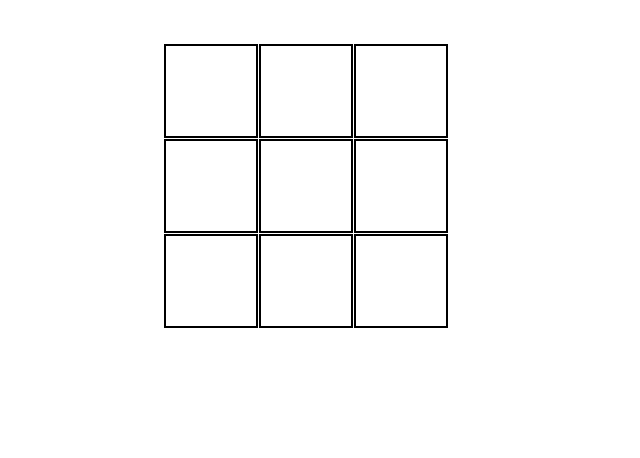
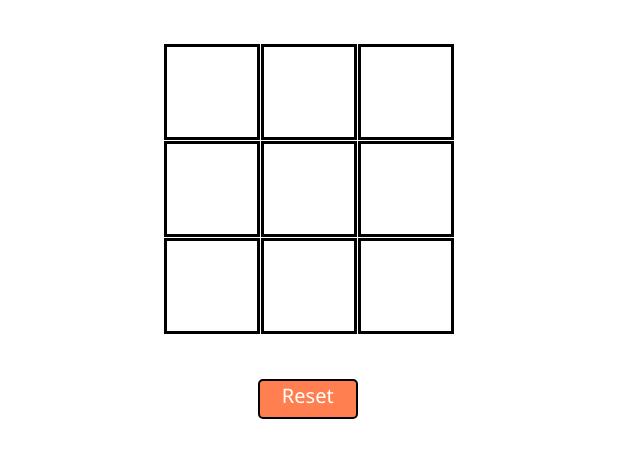
Before and after one commit to Prabh26Flash/Tic, a plain HTML site: page index.html in a window 1280 px wide. Shown: the part 122-580 px from the top of the page, without its empty margins (318-958 px from the left). Drawn offline with Linux system fonts and the light colour scheme.

Commit message:
Update index.html
Added the functionality of Reset button and Winner message on the same page without removing the whole game

```diff
--- a/index.html
+++ b/index.html
@@ -5,6 +5,10 @@
     <meta name="viewport" content="width=device-width, initial-scale=1.0">
     <title>Document</title>
     <style>
+        /* *{
+            margin: 0;
+            box-sizing: border-box;
+        } */
         body {
             display: flex;
             justify-content: center;
@@ -15,7 +19,7 @@
         .row{
             display: flex;
             color: darkorange;
-            font-size: 30px;
+            /* font-size: 60px; */
             text-decoration: solid;
             background-color: rgb(255, 255, 255);
         }
@@ -23,17 +27,53 @@
 
             height: 90px;
             width: 90px;
-            border : 2px solid black;
+            border: 3px solid black;
             margin: 0.5px;
             display: flex;
             justify-content: center;
             align-items: center;
-            font-size: 30px;
+            font-size: 40px;
             cursor: pointer;
         }
         .upper{
             font-size: 40px;
             color: coral;
+        }
+        /* .grid{
+            /* border: 2px solid green; */
+        button{
+            display: flex;
+            color: rgb(255, 255, 255);
+            background-color: coral;
+            border: 2px solid black;
+            height: 40px;
+            width: 100px;
+            border-radius: 5px;
+            margin: auto;
+            text-align: center;
+            justify-content: center;
+            font-family: 'Segoe UI', Tahoma, Geneva, Verdana, sans-serif;
+            font-size: 20px;
+            vertical-align: middle;
+            transition-duration: 0.5s;
+            margin-left: 94px;
+
+        }
+        button:hover{
+            cursor: pointer;
+            color: coral;
+            background-color: aliceblue;
+            transition-duration: 0.5s;
+
+        }
+        .message{
+            display: flex;
+            align-items: center;
+            justify-content: center;
+            margin-top: 90px;
+            color: coral;
+            font-family: 'Segoe UI', Tahoma, Geneva, Verdana, sans-serif;
+            font-size: 30px;
         }
 
     </style>
@@ -60,8 +100,13 @@
                 <div onclick="handleClick(this)" id="6" class="col"></div>
                 <div onclick="handleClick(this)" id="7" class="col"></div>
                 <div onclick="handleClick(this)" id="8" class="col"></div>
-            </div>
+            </div><br><br>
+            <button id="resetButton" >Reset</button>
         </div>
+        <div class="message" id="winnerMessage">
+          <!-- Winner message will appear here -->
+        </div>
+
     </div>
     <script src="script.js"></script>
 </body>
```
